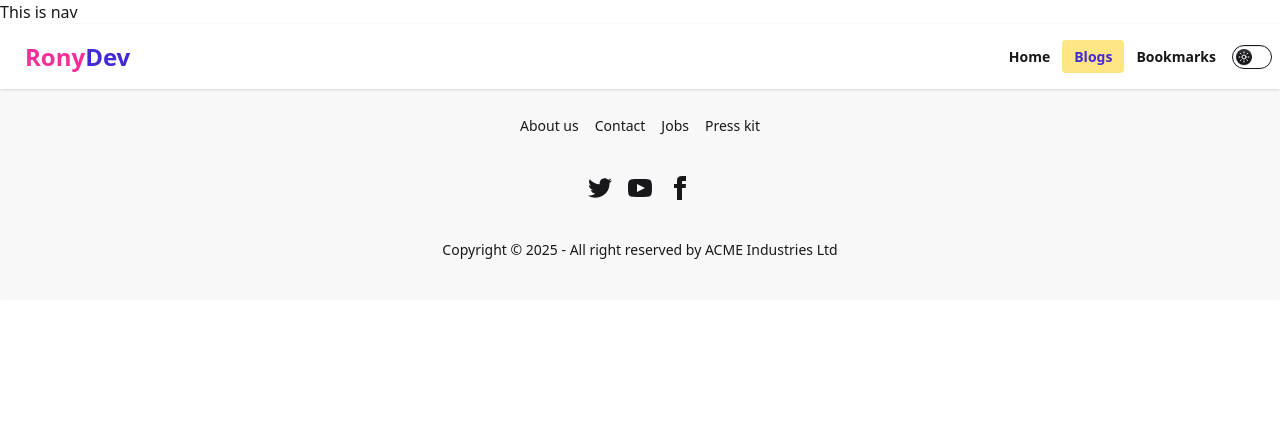
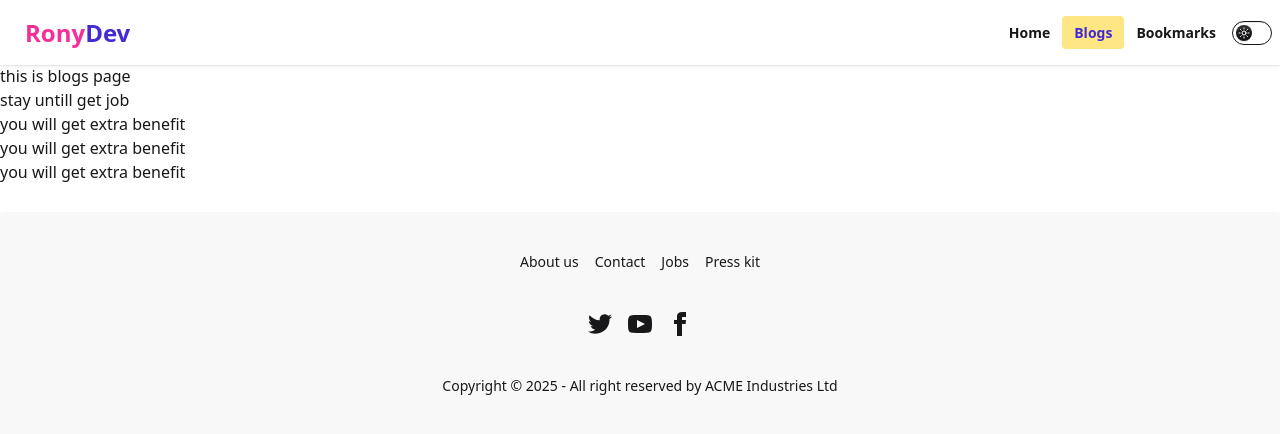
Before and after one commit to abuyusufrony/my-eid-pratice, a React (Vite) app: page /Blogs in a window 1280 px wide. Shown: the top 434 px of the page. Built offline with nearby package versions, Linux system fonts and the light colour scheme.

Commit message:
nav-customize

```diff
--- a/src/Components/Blogs/Blogs.jsx
+++ b/src/Components/Blogs/Blogs.jsx
@@ -4,6 +4,10 @@ const Blogs = () => {
     return (
         <div>
             <h2>this is blogs page</h2>
+            <h2>stay untill get job</h2>
+            <p>you will get extra benefit</p>
+            <p>you will get extra benefit</p>
+            <p>you will get extra benefit</p>
         </div>
     );
 };
--- a/src/Components/Pages/Nav.jsx
+++ b/src/Components/Pages/Nav.jsx
@@ -28,9 +28,9 @@ const Nav = () => {
     }
 
     return (
-        <div className=' '>
-            <h2 className=''>This is nav</h2>
-            <div className="navbar bg-base-100 shadow-sm  fixed z-10 ">
+        <div className=' h-16 '>
+            <h2 className=''></h2>
+            <div className="navbar bg-base-100 shadow-sm  fixed z-10  ">
                 <div className="flex-1  ">
                     <a className="btn btn-ghost text-2xl font-bold gap-0"> <span className='text-secondary'>Rony</span> <span className='text-primary'>Dev</span></a>
                 </div>
```
